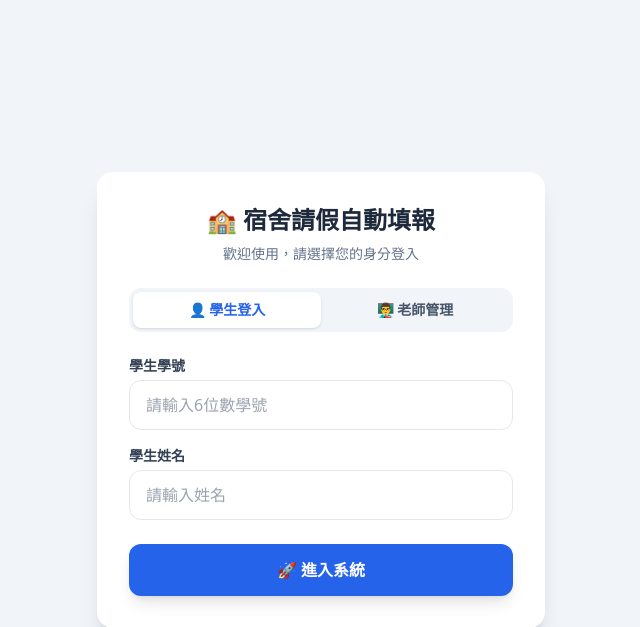
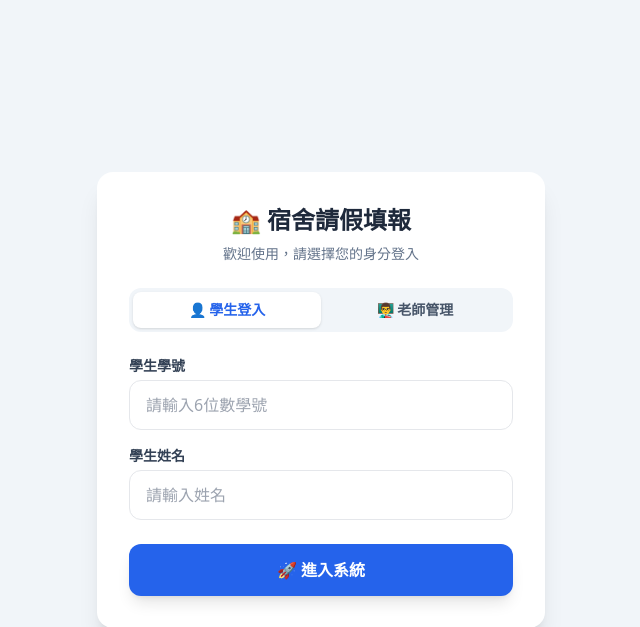
Before and after one commit to cobbe00000/dorm-system, a Flask app: page / in a window 1280 px wide. Shown: the top 627 px of the page, without its empty margins (319-959 px from the left). Run offline with Flask 3, Linux system fonts and the light colour scheme; some libraries are stand-ins or nearby versions.

Commit message:
Update login.html

```diff
--- a/templates/login.html
+++ b/templates/login.html
@@ -8,7 +8,7 @@
 </head>
 <body class="bg-slate-100 min-h-screen flex items-center justify-center p-4">
     <div class="bg-white p-8 rounded-2xl shadow-xl w-full max-w-md">
-        <h2 class="text-2xl font-bold text-center text-slate-800 mb-2">🏫 宿舍請假自動填報</h2>
+        <h2 class="text-2xl font-bold text-center text-slate-800 mb-2">🏫 宿舍請假填報</h2>
         <p class="text-sm text-center text-slate-500 mb-6">歡迎使用，請選擇您的身分登入</p>
 
         {% if error %}
```
